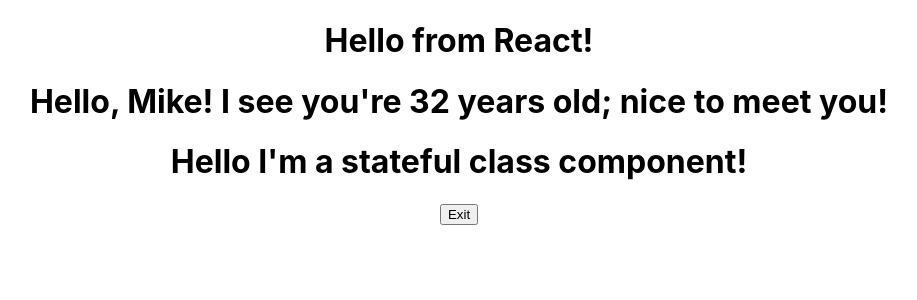
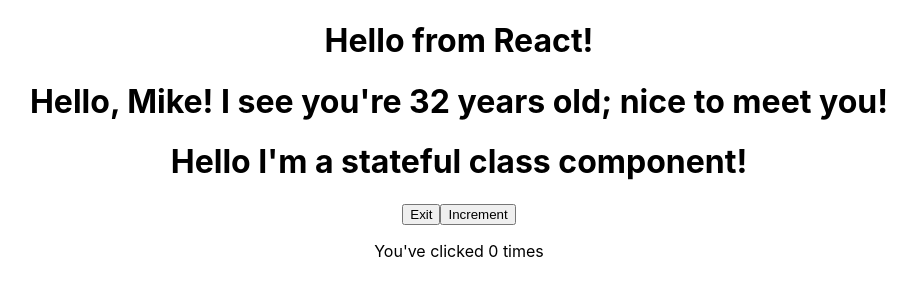
Before and after one commit to DanMorriss/ci-react, a React (Create React App) app in the folder my-app/: page / in a window 1280 px wide. Shown: the top 300 px of the page, without its empty margins (181-1098 px from the left). Built offline with nearby package versions, Linux system fonts and the light colour scheme.

Commit message:
Use setState for handleClick

```diff
--- a/my-app/src/components/StatefulGreeting.js
+++ b/my-app/src/components/StatefulGreeting.js
@@ -7,16 +7,30 @@
         this.state = {
             introduction: "Hello",
             buttonText: "Exit",
+            count: 0,
         };
     }
 
     handleClick() {
-        this.setState({
-            introduction: "Goodbye!",
-            buttonText: "Enter",
+        this.setState((prevState, prevProps) => {
+            console.log('Previous State:', prevState)
+            console.log('Previous Props:', prevProps)
+            return {
+                introduction: prevState.introduction === "Hello" ? "Goodbye" : "Hello",
+                buttonText: prevState.buttonText === "Exit" ? "Enter" : "Exit",
+            }
         });
-        console.log(this.state.introduction)
 
+    }
+
+    increment() {
+        this.setState((prevState, prevProps) => {
+            console.log('Previous State:', prevState)
+            console.log('Previous Props:', prevProps)
+            return {
+                count: prevState.count + 1
+            }
+        });
     }
 
     render() {
@@ -24,6 +38,8 @@
             <div>
                 <h1>{this.state.introduction} {this.props.greeting}</h1>
                 <button onClick={() => this.handleClick()}>{this.state.buttonText}</button>
+                <button onClick={() => this.increment()}>Increment</button>
+                <p>You've clicked {this.state.count} times</p>
             </div>
         )
     }
```
